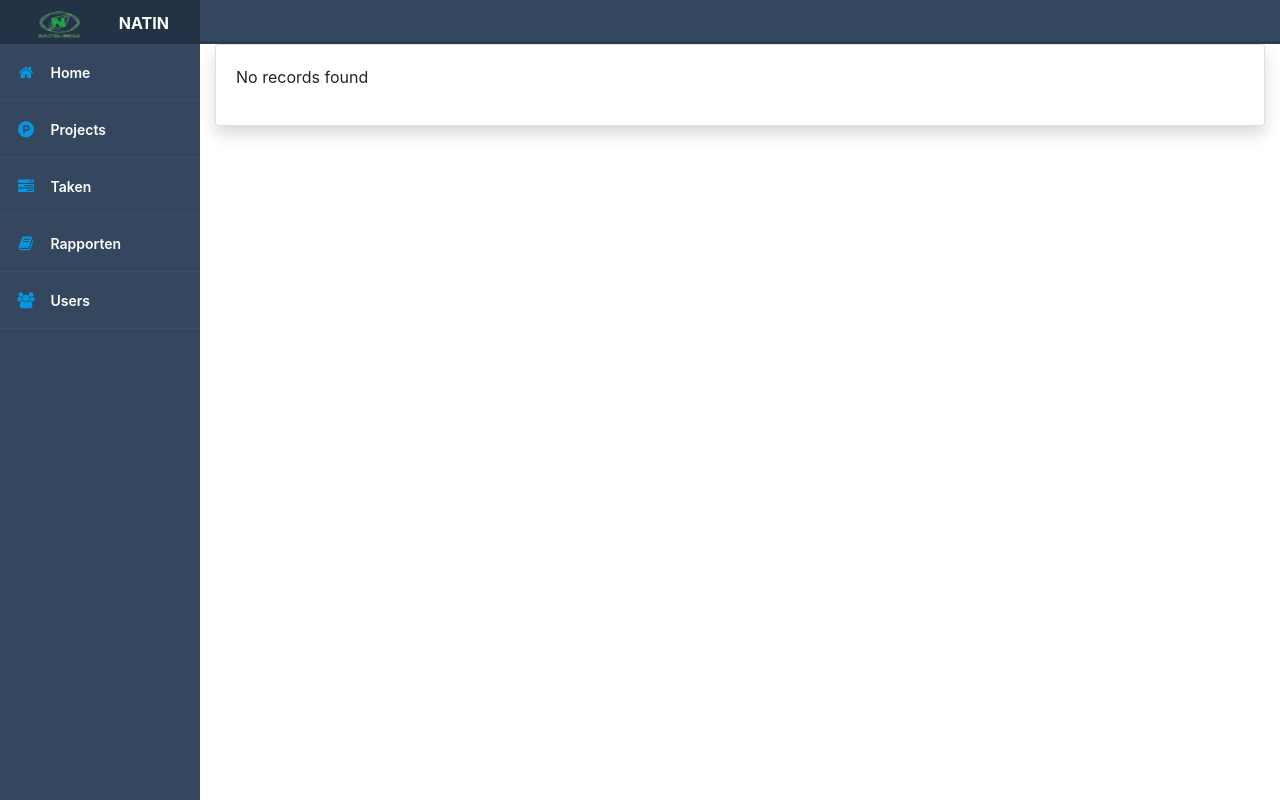
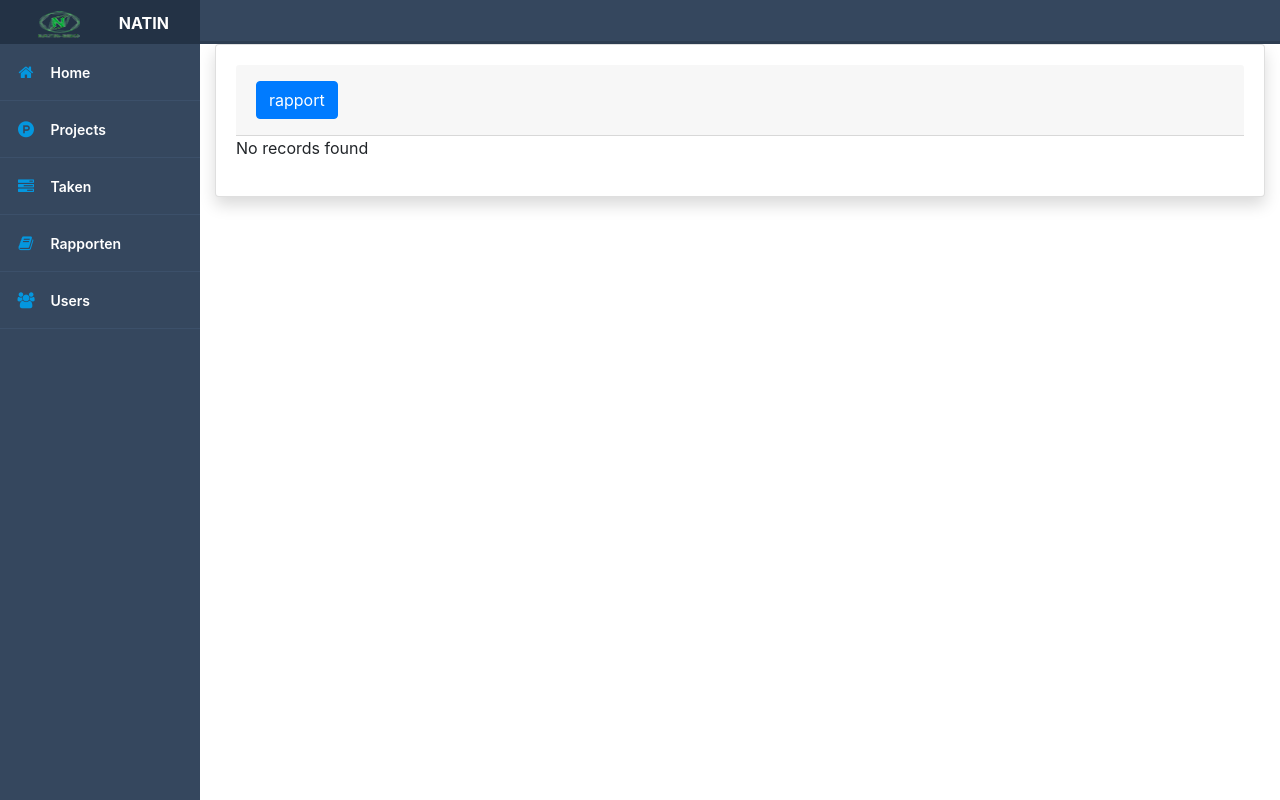
Before and after one commit to 13A5T0N/rs_FAA, a PHP site: page /project_view.php in a window 1280 px wide. Run offline with PHP 8.4, Linux system fonts and the light colour scheme; data that the repository does not hold is empty; some libraries are stand-ins or nearby versions.

Commit message:
project view

```diff
--- /dev/null
+++ b/FAA/project_rapport.php
@@ -0,0 +1,5 @@
+<?php
+$project = $_POST["project"];
+
+
+?>
--- a/FAA/project_view.php
+++ b/FAA/project_view.php
@@ -107,7 +107,20 @@ $project = $_POST["project"];
 						$query_run = mysqli_query($conn, $query);
 
 						 ?>
+<div class="card-header py-3">
+          <h6 class="m-0 font-weight-bold text-primary">
+		  <form action="project_rapport.php" method="post">
 
+		  <?php
+		  echo "
+		  <button type='submit' class='btn btn-primary' name ='project' value ='".$project."'>
+		  rapport
+		</button>";
+		  ?>
+		  </form>
+
+          </h6>
+        </div>
             <table class="table table-bordered" id="dataTable" width="100%" cellspacing="0">
               <tbody>
 								<?php
```
